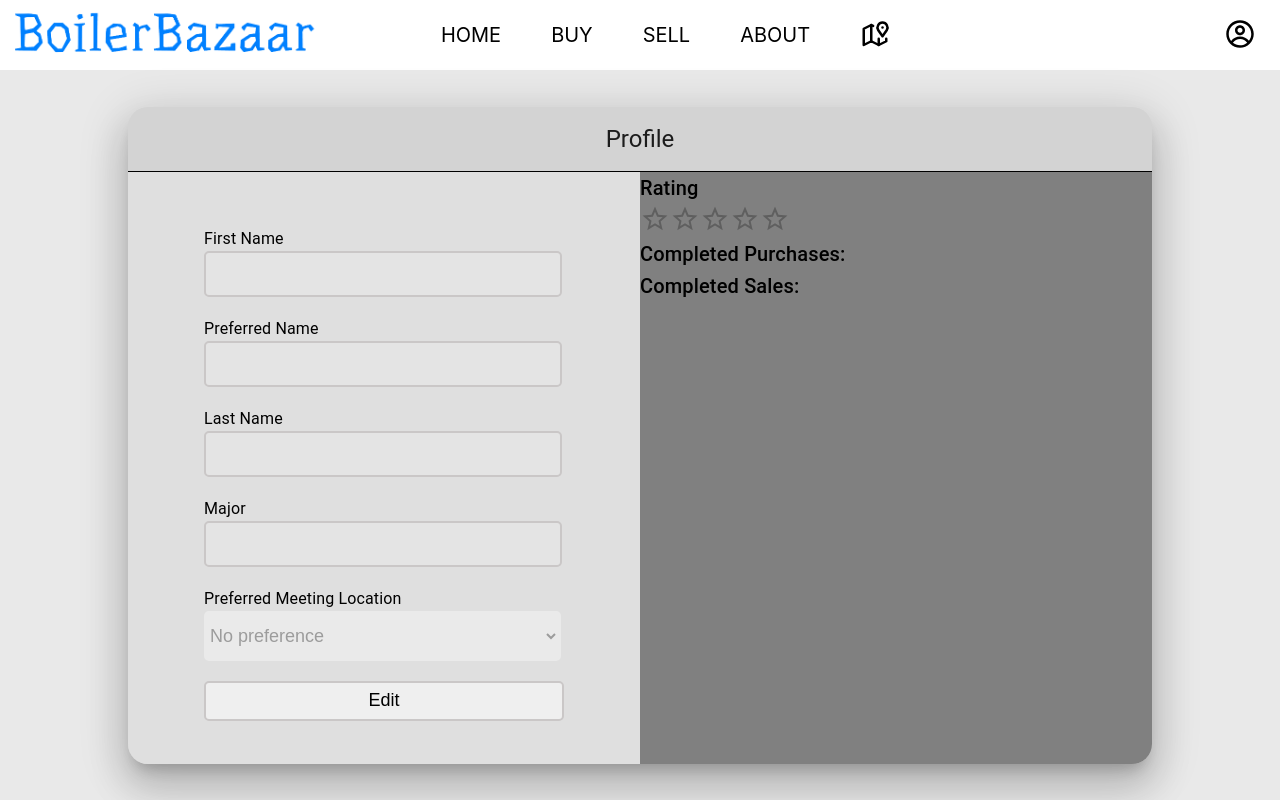
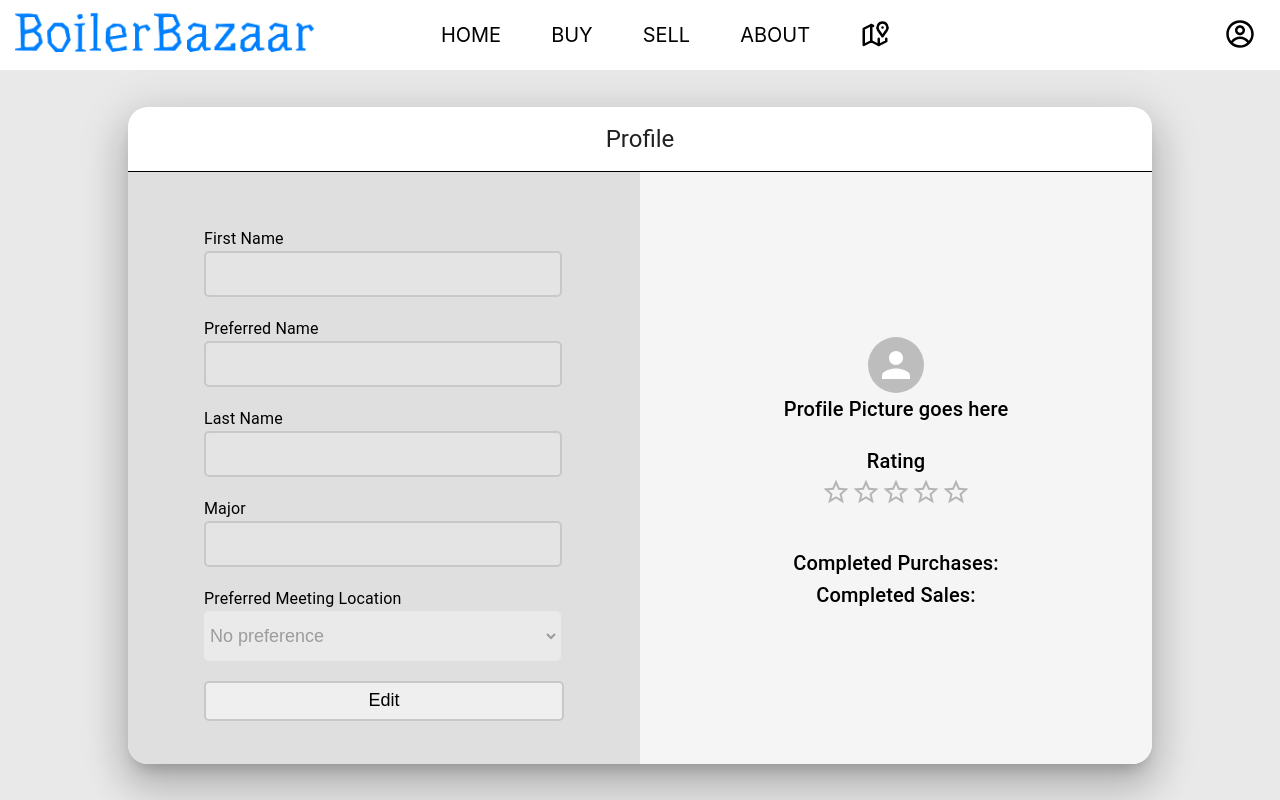
Before and after one commit to wang4621/boilerbazaar, a React (Create React App) app: page /profile in a window 1280 px wide. Built offline with nearby package versions, Linux system fonts and the light colour scheme.

Commit message:
added sell ui changes and profile ui changes

```diff
--- a/src/pages/Profile.css
+++ b/src/pages/Profile.css
@@ -45,3 +45,10 @@
     flex-direction: row;
     height: 92%;
 }
+
+.ratingBox {
+    display: flex;
+    flex-direction: column;
+    align-items: center;
+    justify-content: center;
+}
--- a/src/pages/Profile.js
+++ b/src/pages/Profile.js
@@ -5,6 +5,7 @@ import Rating from '@mui/material/Rating';
 import Divider from '@mui/material/Divider';
 import Box from '@mui/material/Box';
 import Typography from '@mui/material/Typography';
+import { Avatar } from '@mui/material';
 
 function editProfile() {
 
@@ -17,7 +18,7 @@ function editProfile() {
 function Profile () {
     return (
         <div className="profileDisplay">
-            <Card sx={{width: '80%', height: '90%', backgroundColor: 'lightgrey', borderRadius: 5}} elevation={24}>
+            <Card sx={{width: '80%', height: '90%', backgroundColor: 'white', borderRadius: 5}} elevation={24}>
                 <CardHeader title="Profile" sx={{textAlign: 'center'}}></CardHeader>
                 <Divider variant='fullWidth' sx={{borderBottomColor: 'black'}}/>
                 <div className="profileBoxDisplay">
@@ -45,9 +46,13 @@ function Profile () {
                                 <input type="submit" value="Edit" id="edit"/>
                             </form>
                     </Box>
-                    <Box sx={{width: '50%', height: '100%', backgroundColor: 'gray'}}>
+                    <Box sx={{width: '50%', height: '100%', backgroundColor: 'whitesmoke'}} className="ratingBox">
+                        <Avatar sx={{ width: 56, height: 56 }}/>
+                        <Typography variant="h6" color="black">Profile Picture goes here</Typography>
+                        <br/>
                         <Typography variant="h6" color="black">Rating</Typography>
                         <Rating name="read-only" readOnly size="large"/>
+                        <br/><br/>
                         <Typography variant="h6" color="black">Completed Purchases:</Typography>
                         <Typography variant="h6" color="black">Completed Sales:</Typography>
                     </Box>
--- a/src/pages/Sell.css
+++ b/src/pages/Sell.css
@@ -55,7 +55,7 @@
 
 .formDisplay {
     display: flex;
-    align-items: center;
+    align-items: flex-start;
     justify-content: center;
 }
 
--- a/src/pages/Sell.js
+++ b/src/pages/Sell.js
@@ -22,6 +22,10 @@ function handleDollar(event) {
         event.target.value = value
         document.getElementById('previewPrice').innerText = value
     }
+}
+
+function handleISBN(event) {
+
 }
 
 function changeText(event) {
@@ -49,8 +53,7 @@ function Sell () {
         <div className="sellDisplay">
             <Box sx={{width: '30%', height: '100%', backgroundColor: 'rgb(223, 223, 223)'}}>
                 <CardHeader title="Textbooks for sale" sx={{textAlign: 'center'}}/>
-                <CardContent sx={{wordBreak: 'break-word', overflowY: 'scroll', height:'85%'}} className="scrollBar">
-                    <div className="formDisplay">
+                <CardContent sx={{wordBreak: 'break-word', overflowY: 'scroll', height:'88%'}} className="scrollBar, formDisplay">
                     <form>
                         <br/><br/>
                         <input type="text" placeholder="Title" id="title" onChange={event => changeText(event)} required/>
@@ -75,7 +78,6 @@ function Sell () {
                         <br/><br/>
                         <input type="submit" value="List" id="list"/>
                     </form>
-                    </div>
                 </CardContent>
             </Box>
             <div className="previewDisplay">
@@ -132,7 +134,10 @@ function Sell () {
                                         <Button variant="outlined" size="small" disabled sx={{float: 'right'}}>Seller Details</Button>
                                     </Typography>
                                     <br/>
-                                    <Avatar></Avatar>
+                                    <Typography variant="body1" color="black" sx={{display: 'flex', justifyContent:'space-between', alignItems:'center'}} id="avatarName">
+                                        <Avatar sx={{ width: 40, height: 40 }} alt="" src="" id="avatarPic"/>
+                                        Jeff Wang
+                                    </Typography>
                                 </CardContent>
                                 <Box sx={{ width: '100%', height: '10%', backgroundColor: 'whitesmoke'}} className="innerBottomBox">
                                     <Button variant="contained" disabled sx={{width: '95%'}}>Message</Button>
```
Lines whose indentation alone changed are shown as unchanged.
